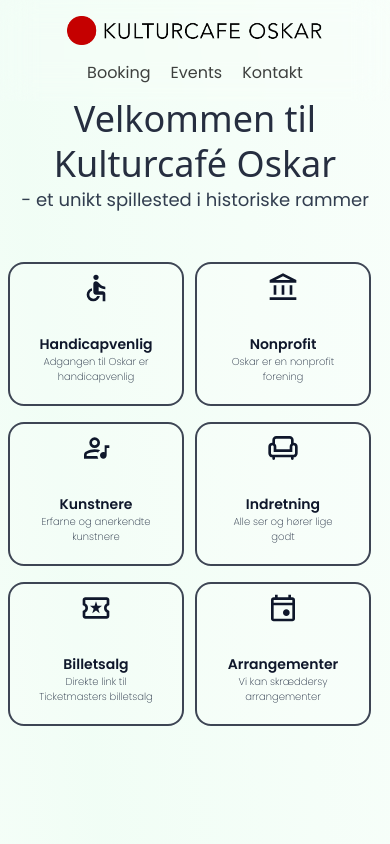
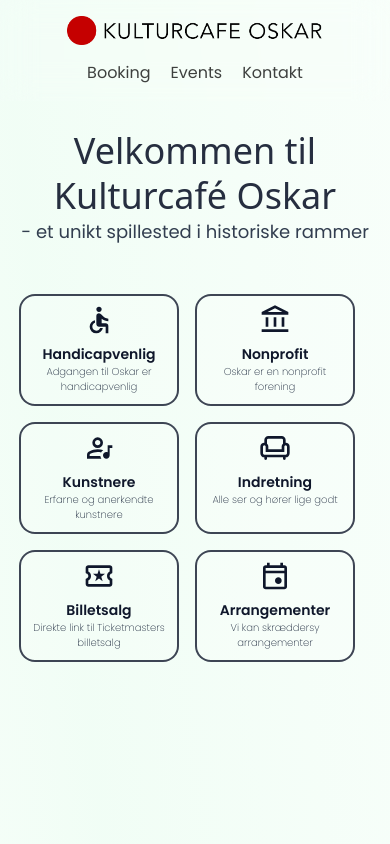
Before and after one commit to TheOnlyChresser/newtakeongrundforloebcase, a Next.js app: page / in a window 390 px wide. Shown: the top 844 px of the page. Built offline with nearby package versions, Linux system fonts and the light colour scheme.

Commit message:
improved styling

```diff
--- a/src/app/globals.css
+++ b/src/app/globals.css
@@ -21,7 +21,7 @@
 @font-face { font-family: "Poppins"; font-style: italic; font-weight: 900; font-display: swap; src: url("./fonts/Poppins-BlackItalic.ttf") format("truetype"); }
 
 html {
-  @apply bg-white;
+  @apply bg-white overflow-x-hidden;
   font-family: Poppins;
 }
 body {
@@ -69,7 +69,7 @@ body {
 }
 
 @utility features {
-  @apply border-2 bg-white/20 hover:bg-black/40 hover:border-black/80 border-slate-900/80 w-44 h-36 md:w-48 md:h-32 rounded-2xl grid grid-rows-2 hover:shadow-xl p-2;
+  @apply border-2 bg-white/20 hover:bg-black/40 hover:border-black/80 border-slate-900/80 w-40 h-28 md:w-48 md:h-32 rounded-2xl flex flex-col md:grid md:grid-rows-2 hover:shadow-xl p-2;
 }
 
 @utility aside {
@@ -88,10 +88,10 @@ body {
   @apply w-full h-full md:flex md:justify-center md:items-center pl-6 hidden;
 }
 @utility featurestitle {
-  @apply text-slate-900 group-hover:text-white text-center text-sm font-semibold md:text-base font-[Poppins];
+  @apply text-slate-900 group-hover:text-white text-center text-sm font-semibold md:text-base font-[Poppins] mt-2 md:mt-0;
 }
 @utility featurestext {
-  @apply text-slate-800 group-hover:text-white text-[10px] md:text-xs font-extralight text-center px-4 font-[Poppins];
+  @apply text-slate-800 group-hover:text-white text-[10px] md:text-xs font-extralight text-center md:px-4 font-[Poppins];
 }
 @utility featuresimg {
   @apply text-slate-900 group-hover:text-white text-center w-8 h-8 md:w-12 md:h-12;
--- a/src/app/page.tsx
+++ b/src/app/page.tsx
@@ -10,7 +10,7 @@ export default function Index () {
     <main className="flex flex-col w-full min-h-screen items-center px-2">
         <div className="flex flex-col w-full items-center">
             <div className="flex-center w-full flex-col">
-                <h1 className="title mt-24 text-center">
+                <h1 className="title mt-32 md:mt-24 text-center">
                     Velkommen til Kulturcafé Oskar
                 </h1>
                 <p className="text-slate-800/90 text-lg md:text-xl">- et unikt spillested i historiske rammer</p>
```
